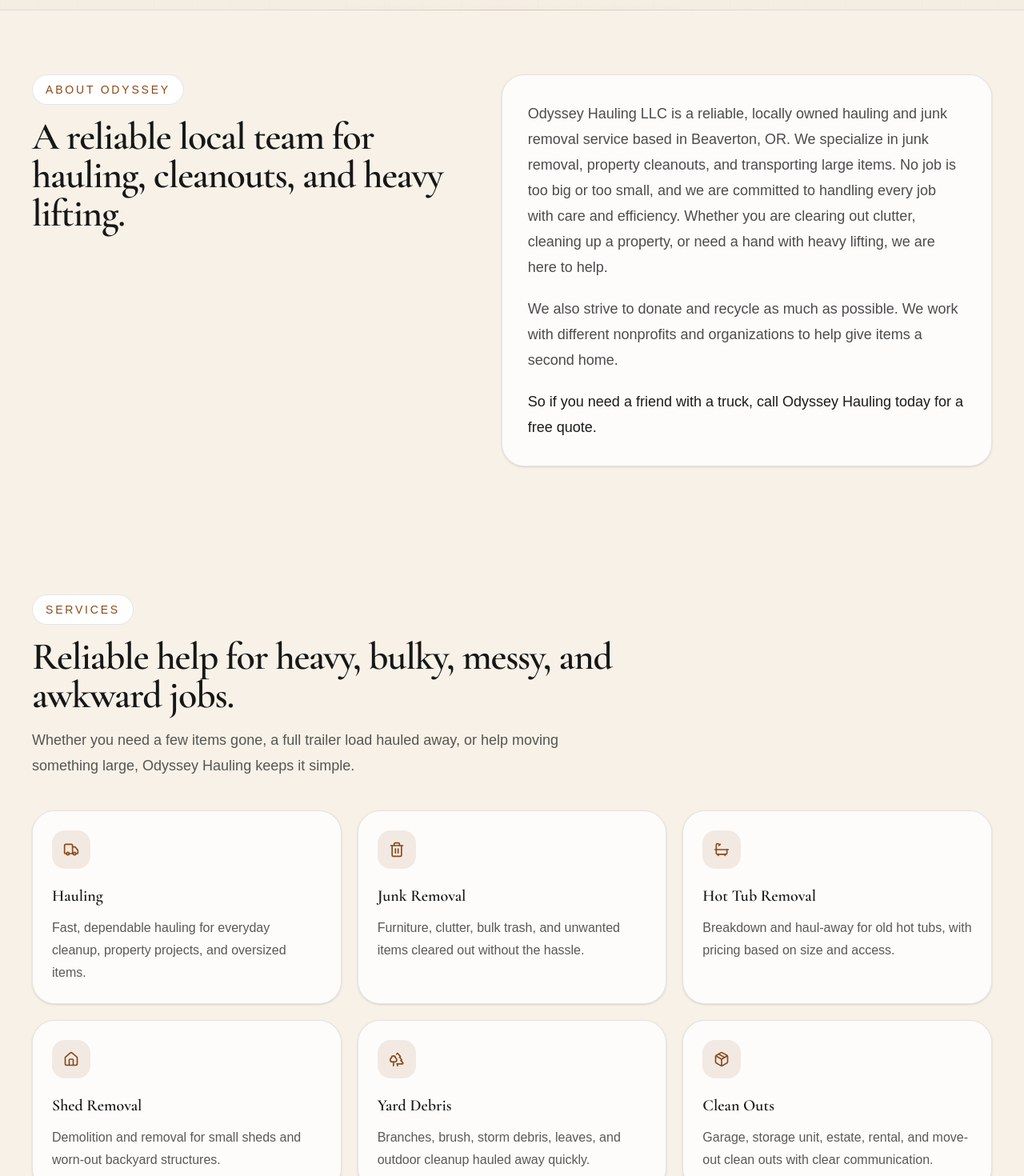
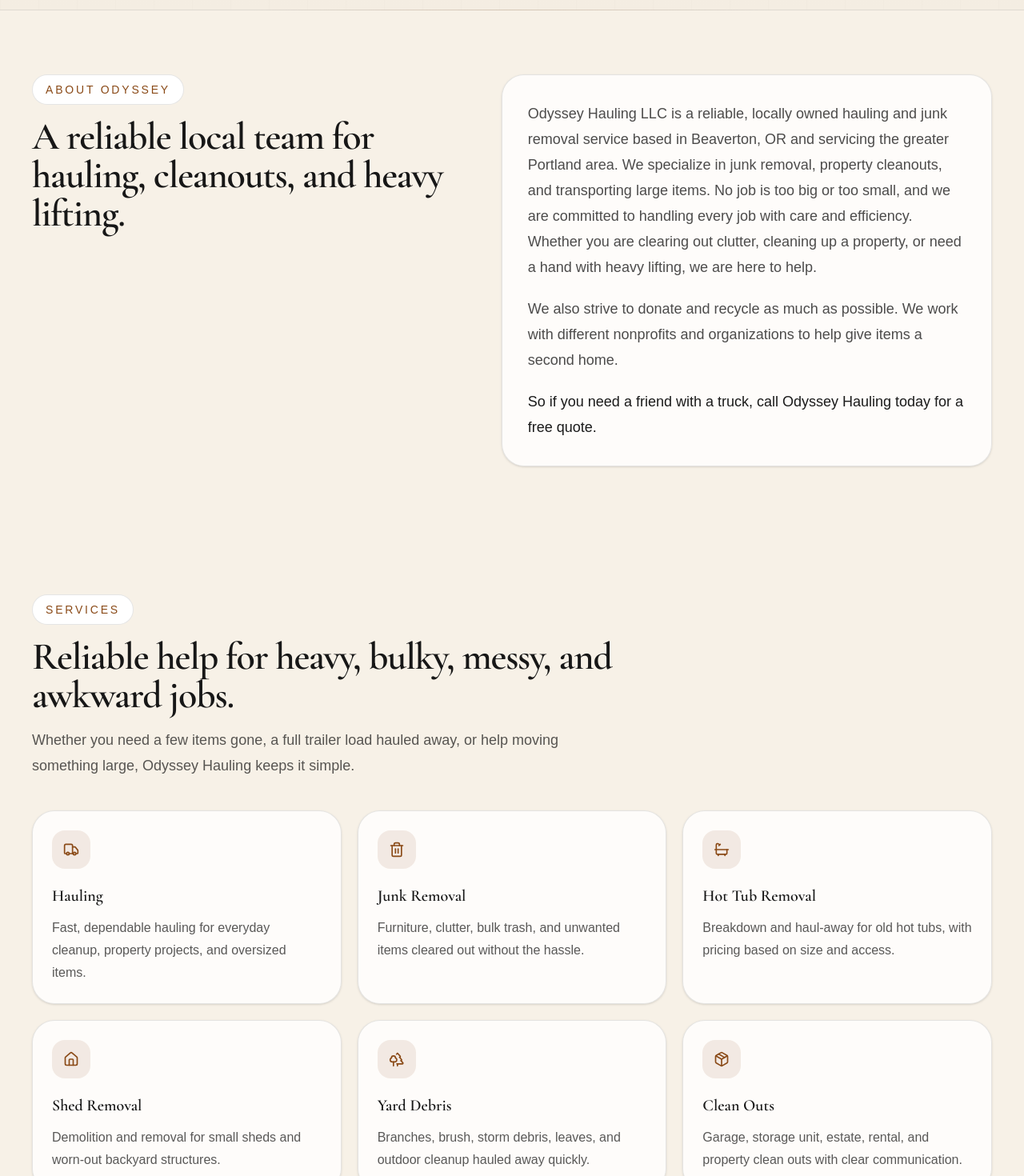
Before and after one commit to service-tools-studio/odyssey-hauling, a Next.js app: page / in a window 1280 px wide. Shown: the part 660-2130 px from the top of the page at 80% size. Built offline with nearby package versions, Linux system fonts and the light colour scheme.

Commit message:
copy edits

```diff
--- a/app/page.tsx
+++ b/app/page.tsx
@@ -252,7 +252,7 @@
     { title: 'Hot Tub Removal', icon: Bath, text: 'Breakdown and haul-away for old hot tubs, with pricing based on size and access.' },
     { title: 'Shed Removal', icon: Home, text: 'Demolition and removal for small sheds and worn-out backyard structures.' },
     { title: 'Yard Debris', icon: Trees, text: 'Branches, brush, storm debris, leaves, and outdoor cleanup hauled away quickly.' },
-    { title: 'Clean Outs', icon: Package, text: 'Garage, storage unit, estate, rental, and move-out clean outs with clear communication.' },
+    { title: 'Clean Outs', icon: Package, text: 'Garage, storage unit, estate, rental, and property clean outs with clear communication.' },
     { title: 'Small Moving Jobs', icon: Sofa, text: 'Need help moving a few items across town? We handle smaller jobs with care.' },
     { title: 'Large Item Transport', icon: ArrowRight, text: 'Single-item and oversized-item transport for furniture, equipment, and more.' },
     { title: 'Construction Deliveries', icon: Hammer, text: 'Pickup and delivery for materials, jobsite items, and project-related transport.' },
@@ -382,7 +382,7 @@
 
           <div className="rounded-[1.75rem] border border-black/10 bg-white/80 p-6 shadow-sm sm:p-8">
             <p className="text-lg leading-8 text-black/70">
-              Odyssey Hauling LLC is a reliable, locally owned hauling and junk removal service based in Beaverton, OR. We specialize in junk
+              Odyssey Hauling LLC is a reliable, locally owned hauling and junk removal service based in Beaverton, OR and servicing the greater Portland area. We specialize in junk
               removal, property cleanouts, and transporting large items. No job is too big or too small, and we are committed to handling every
               job with care and efficiency. Whether you are clearing out clutter, cleaning up a property, or need a hand with heavy lifting, we
               are here to help.
@@ -817,9 +817,8 @@
                       }
                     })();
                   }}
-                  className={`rounded-2xl border border-dashed border-black/15 bg-[#faf7f2] px-4 py-4 text-sm file:mr-4 file:rounded-xl file:border-0 file:bg-[#111111] file:px-4 file:py-2 file:text-white ${
-                    selectedPhotos.length > 0 ? 'text-transparent' : ''
-                  }`}
+                  className={`rounded-2xl border border-dashed border-black/15 bg-[#faf7f2] px-4 py-4 text-sm file:mr-4 file:rounded-xl file:border-0 file:bg-[#111111] file:px-4 file:py-2 file:text-white ${selectedPhotos.length > 0 ? 'text-transparent' : ''
+                    }`}
                 />
                 {selectedPhotos.length > 0 ? (
                   <div className="rounded-xl border border-black/10 bg-white/70 px-3 py-2 text-xs text-black/65">
```
